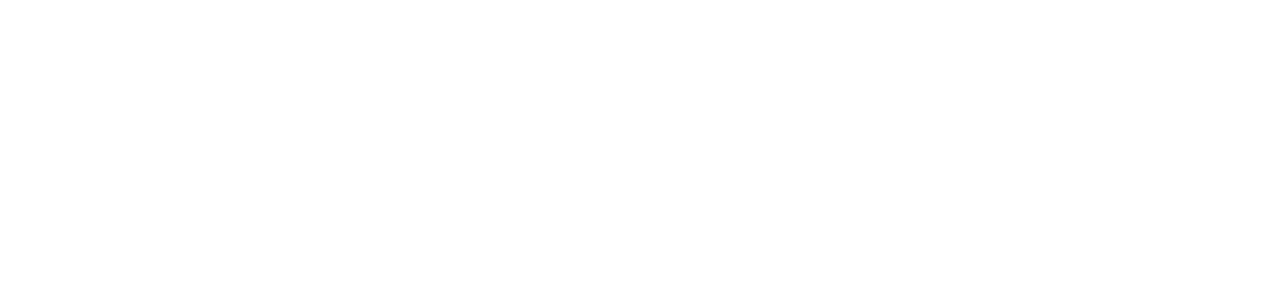
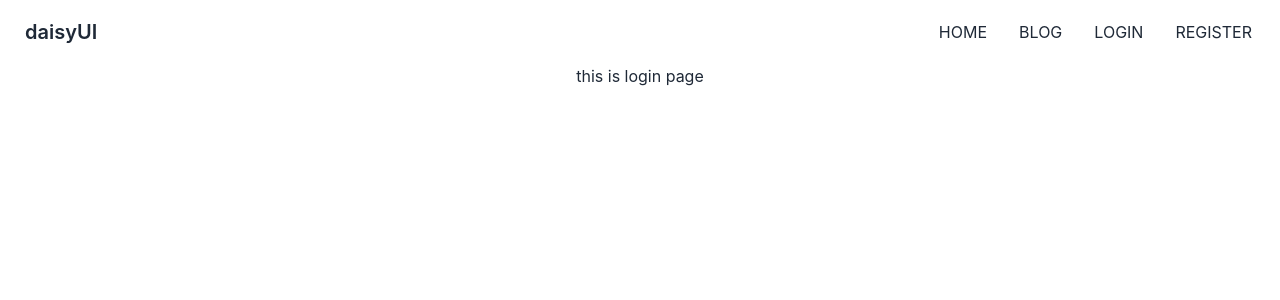
Before and after one commit to manisulislam/assignment-12, a React (Create React App) app: page /login in a window 1280 px wide. Shown: the top 300 px of the page. Built offline with nearby package versions, Linux system fonts and the light colour scheme.

Commit message:
setup navbar and routes

```diff
--- a/src/App.js
+++ b/src/App.js
@@ -1,9 +1,12 @@
-import logo from './logo.svg';
+
 import './App.css';
+import { RouterProvider } from 'react-router-dom';
+import routes from './Routes/Routes/Routes';
 
 function App() {
   return (
     <div className="App">
+      <RouterProvider router={routes}></RouterProvider>
 
     </div>
   );
--- /dev/null
+++ b/src/Layout/Main.js
@@ -0,0 +1,14 @@
+import React from 'react';
+import { Outlet } from 'react-router-dom';
+import Navbar from '../Shared/Navbar/Navbar';
+
+const Main = () => {
+    return (
+        <div>
+            <Navbar></Navbar>
+            <Outlet></Outlet>
+        </div>
+    );
+};
+
+export default Main;
--- /dev/null
+++ b/src/Pages/Blog/Blog.js
@@ -0,0 +1,11 @@
+import React from 'react';
+
+const Blog = () => {
+    return (
+        <div>
+            <h3>this is blog page</h3>
+        </div>
+    );
+};
+
+export default Blog;
--- /dev/null
+++ b/src/Pages/Home/Home/Home.js
@@ -0,0 +1,11 @@
+import React from 'react';
+
+const Home = () => {
+    return (
+        <div>
+            <h2>this is home</h2>
+        </div>
+    );
+};
+
+export default Home;
--- /dev/null
+++ b/src/Pages/LogIn/LogIn.js
@@ -0,0 +1,11 @@
+import React from 'react';
+
+const LogIn = () => {
+    return (
+        <div>
+            <h3>this is login page</h3>
+        </div>
+    );
+};
+
+export default LogIn;
--- /dev/null
+++ b/src/Pages/Register/Register.js
@@ -0,0 +1,11 @@
+import React from 'react';
+
+const Register = () => {
+    return (
+        <div>
+            <h3>this is register</h3>
+        </div>
+    );
+};
+
+export default Register;
--- /dev/null
+++ b/src/Shared/Footer/Footer.js
@@ -0,0 +1,11 @@
+import React from 'react';
+
+const Footer = () => {
+    return (
+        <div>
+            <h3>this is footer</h3>
+        </div>
+    );
+};
+
+export default Footer;
--- /dev/null
+++ b/src/Shared/Navbar/Navbar.js
@@ -0,0 +1,44 @@
+import React from 'react';
+import { Link } from 'react-router-dom';
+
+const Navbar = () => {
+
+    const menuItems = <>
+        <li><Link to='/'>HOME</Link></li>
+        <li><Link to='/blog'>BLOG</Link></li>
+        <li><Link to='/login'>LOGIN</Link></li>
+        <li><Link to='/register'>REGISTER</Link></li>
+
+
+
+
+    </>
+    return (
+        <div className="navbar bg-base-100 flex justify-between">
+            <div className="navbar-start  ">
+                <div className="dropdown">
+                    <label tabIndex={0} className="btn btn-ghost lg:hidden">
+                        <svg xmlns="http://www.w3.org/2000/svg" className="h-5 w-5" fill="none" viewBox="0 0 24 24" stroke="currentColor"><path strokeLinecap="round" strokeLinejoin="round" strokeWidth="2" d="M4 6h16M4 12h8m-8 6h16" /></svg>
+                    </label>
+                    <ul tabIndex={0} className="menu menu-compact dropdown-content mt-3 p-2 shadow bg-base-100 rounded-box w-52">
+                    {
+                        menuItems
+                    }
+                    </ul>
+                </div>
+                <div>
+                <a className="btn btn-ghost normal-case text-xl">daisyUI</a>
+                </div>
+
+            </div>
+            <div className="navbar-center hidden lg:flex">
+                <ul className="menu menu-horizontal px-1">
+                    {menuItems}
+                </ul>
+            </div>
+
+        </div>
+    );
+};
+
+export default Navbar;
```
Also changed, not shown: src/Routes/Routes/Routes.js (added, +33 -0 lines).
